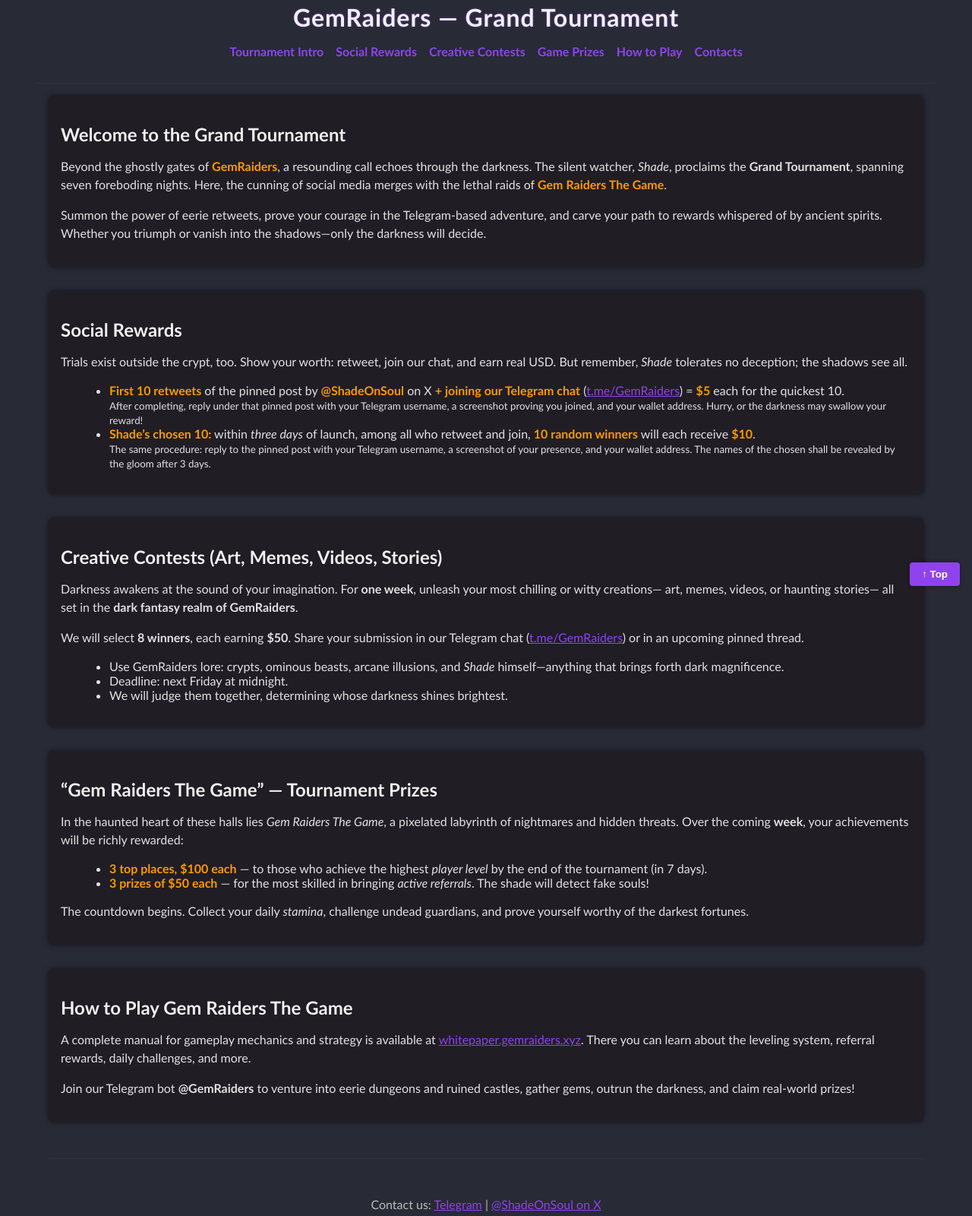
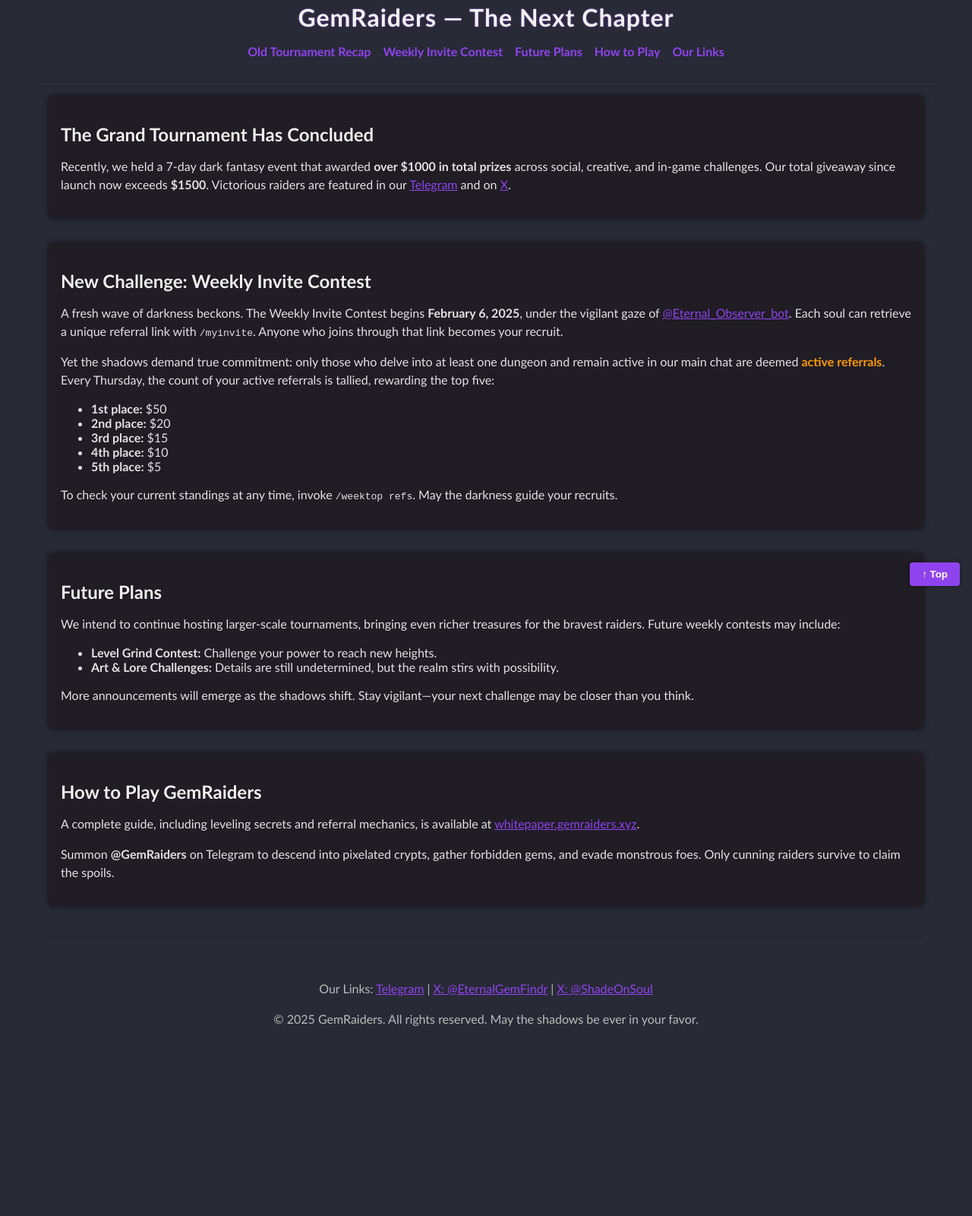
Before and after one commit to lamerdev/quest, a plain HTML site: page index.html in a window 1280 px wide. Shown: the part 13-1613 px from the top of the page at 76% size. After the commit the page ends 1414 px from the top, so only its background shows below. Drawn offline with Linux system fonts and the light colour scheme.

Commit message:
Update index.html

```diff
--- a/index.html
+++ b/index.html
@@ -4,7 +4,7 @@
   <meta charset="UTF-8">
   <!-- Ensures mobile/tablet responsiveness -->
   <meta name="viewport" content="width=device-width, initial-scale=1.0">
-  <title>GemRaiders — Grand Tournament (Dark Fantasy, Pixel Style)</title>
+  <title>GemRaiders — The Next Chapter</title>
   <style>
     /* ============================
        PIXELATED DARK-FANTASY THEME
@@ -94,14 +94,6 @@
       font-weight: bold;
     }
 
-    /* Lists */
-    ul {
-      margin-left: 1.5rem;
-    }
-    li strong {
-      color: var(--color-highlight);
-    }
-
     /* Footer */
     footer {
       border-top: 1px solid var(--color-border);
@@ -143,144 +135,96 @@
 <body>
 
 <header>
-  <h1>GemRaiders — Grand Tournament</h1>
+  <h1>GemRaiders — The Next Chapter</h1>
   <nav>
     <ul>
-      <li onclick="scrollToSection('intro')">Tournament Intro</li>
-      <li onclick="scrollToSection('social')">Social Rewards</li>
-      <li onclick="scrollToSection('creative')">Creative Contests</li>
-      <li onclick="scrollToSection('game')">Game Prizes</li>
+      <!-- Navigation triggers scroll to specific sections -->
+      <li onclick="scrollToSection('grand-tournament')">Old Tournament Recap</li>
+      <li onclick="scrollToSection('weekly-invite')">Weekly Invite Contest</li>
+      <li onclick="scrollToSection('future-plans')">Future Plans</li>
       <li onclick="scrollToSection('manual')">How to Play</li>
-      <li onclick="scrollToSection('footer')">Contacts</li>
+      <li onclick="scrollToSection('footer')">Our Links</li>
     </ul>
   </nav>
 </header>
 
 <main>
 
-  <!-- INTRO Section -->
-  <section id="intro" class="section">
-    <h2>Welcome to the Grand Tournament</h2>
+  <!-- GRAND TOURNAMENT RECAP -->
+  <section id="grand-tournament" class="section">
+    <h2>The Grand Tournament Has Concluded</h2>
     <p>
-      Beyond the ghostly gates of <span class="highlight">GemRaiders</span>,
-      a resounding call echoes through the darkness.
-      The silent watcher, <em>Shade</em>, proclaims the
-      <strong>Grand Tournament</strong>, spanning seven foreboding nights.
-      Here, the cunning of social media merges with the lethal raids of
-      <span class="highlight">Gem Raiders The Game</span>.
-    </p>
-    <p>
-      Summon the power of eerie retweets, prove your courage
-      in the Telegram-based adventure, and carve your path to rewards
-      whispered of by ancient spirits. Whether you triumph or vanish
-      into the shadows—only the darkness will decide.
+      Recently, we held a 7-day dark fantasy event that awarded
+      <strong>over $1000 in total prizes</strong> across social, creative,
+      and in-game challenges. Our total giveaway since launch now
+      exceeds <strong>$1500</strong>. Victorious raiders are featured in our
+      <a href="https://t.me/GemRaiders" target="_blank" style="color: var(--color-accent);">Telegram</a>
+      and on
+      <a href="https://x.com/ShadeOnSoul" target="_blank" style="color: var(--color-accent);">X</a>.
     </p>
   </section>
 
-  <!-- SOCIAL REWARDS Section -->
-  <section id="social" class="section">
-    <h2>Social Rewards</h2>
+  <!-- WEEKLY INVITE CONTEST -->
+  <section id="weekly-invite" class="section">
+    <h2>New Challenge: Weekly Invite Contest</h2>
     <p>
-      Trials exist outside the crypt, too. Show your worth: retweet, join our chat,
-      and earn real USD. But remember, <em>Shade</em> tolerates no deception;
-      the shadows see all.
+      A fresh wave of darkness beckons. The Weekly Invite Contest begins
+      <strong>February 6, 2025</strong>, under the vigilant gaze of
+      <a href="https://t.me/Eternal_Observer_bot" target="_blank" style="color: var(--color-accent);">@Eternal_Observer_bot</a>.
+      Each soul can retrieve a unique referral link with <code>/myinvite</code>.
+      Anyone who joins through that link becomes your recruit.
+    </p>
+    <p>
+      Yet the shadows demand true commitment: only those who delve into at
+      least one dungeon and remain active in our main chat are deemed
+      <span class="highlight">active referrals</span>. Every Thursday,
+      the count of your active referrals is tallied, rewarding the top five:
     </p>
     <ul>
-      <li>
-        <strong>First 10 retweets</strong> of the pinned post by
-        <span class="highlight">@ShadeOnSoul</span> on X
-        <strong>+ joining our Telegram chat</strong>
-        (<a href="https://t.me/GemRaiders" target="_blank" style="color: var(--color-accent);">t.me/GemRaiders</a>)
-        = <strong>$5</strong> each for the quickest 10.
-        <br>
-        <small>
-          After completing, reply under that pinned post with your Telegram username,
-          a screenshot proving you joined, and your wallet address.
-          Hurry, or the darkness may swallow your reward!
-        </small>
-      </li>
-      <li>
-        <strong>Shade’s chosen 10:</strong>
-        within <em>three days</em> of launch, among all who retweet and join,
-        <strong>10 random winners</strong> will each receive
-        <strong>$10</strong>.
-        <br>
-        <small>
-          The same procedure: reply to the pinned post with your Telegram username,
-          a screenshot of your presence, and your wallet address.
-          The names of the chosen shall be revealed by the gloom after 3 days.
-        </small>
-      </li>
+      <li><strong>1st place:</strong> $50</li>
+      <li><strong>2nd place:</strong> $20</li>
+      <li><strong>3rd place:</strong> $15</li>
+      <li><strong>4th place:</strong> $10</li>
+      <li><strong>5th place:</strong> $5</li>
     </ul>
+    <p>
+      To check your current standings at any time, invoke <code>/weektop refs</code>.
+      May the darkness guide your recruits.
+    </p>
   </section>
 
-  <!-- CREATIVE CONTESTS Section -->
-  <section id="creative" class="section">
-    <h2>Creative Contests (Art, Memes, Videos, Stories)</h2>
+  <!-- FUTURE PLANS SECTION -->
+  <section id="future-plans" class="section">
+    <h2>Future Plans</h2>
     <p>
-      Darkness awakens at the sound of your imagination.
-      For <strong>one week</strong>, unleash your most chilling or witty creations—
-      art, memes, videos, or haunting stories— all set in the
-      <strong>dark fantasy realm of GemRaiders</strong>.
-    </p>
-    <p>
-      We will select <strong>8 winners</strong>, each earning <strong>$50</strong>.
-      Share your submission in our Telegram chat
-      (<a href="https://t.me/GemRaiders" target="_blank" style="color: var(--color-accent);">t.me/GemRaiders</a>)
-      or in an upcoming pinned thread.
+      We intend to continue hosting larger-scale tournaments,
+      bringing even richer treasures for the bravest raiders.
+      Future weekly contests may include:
     </p>
     <ul>
-      <li>Use GemRaiders lore: crypts, ominous beasts, arcane illusions,
-          and <em>Shade</em> himself—anything that brings forth dark magnificence.</li>
-      <li>Deadline: next Friday at midnight.</li>
-      <li>We will judge them together, determining whose darkness shines brightest.</li>
-    </ul>
-  </section>
-
-  <!-- THE GAME PRIZES Section -->
-  <section id="game" class="section">
-    <h2>“Gem Raiders The Game” — Tournament Prizes</h2>
-    <p>
-      In the haunted heart of these halls lies
-      <em>Gem Raiders The Game</em>,
-      a pixelated labyrinth of nightmares and hidden threats.
-      Over the coming <strong>week</strong>, your achievements will be richly rewarded:
-    </p>
-    <ul>
-      <li>
-        <strong>3 top places, $100 each</strong> —
-        to those who achieve the highest <em>player level</em>
-        by the end of the tournament (in 7 days).
-      </li>
-      <li>
-        <strong>3 prizes of $50 each</strong> —
-        for the most skilled in bringing <em>active referrals</em>.
-        The shade will detect fake souls!
-      </li>
+      <li><strong>Level Grind Contest:</strong> Challenge your power to reach new heights.</li>
+      <li><strong>Art & Lore Challenges:</strong> Details are still undetermined,
+        but the realm stirs with possibility.</li>
     </ul>
     <p>
-      The countdown begins. Collect your daily
-      <em>stamina</em>, challenge undead guardians,
-      and prove yourself worthy of the darkest fortunes.
+      More announcements will emerge as the shadows shift.
+      Stay vigilant—your next challenge may be closer than you think.
     </p>
   </section>
 
   <!-- HOW TO PLAY / MANUAL Section -->
   <section id="manual" class="section">
-    <h2>How to Play Gem Raiders The Game</h2>
+    <h2>How to Play GemRaiders</h2>
     <p>
-      A complete manual for gameplay mechanics and strategy
+      A complete guide, including leveling secrets and referral mechanics,
       is available at
       <a href="https://whitepaper.gemraiders.xyz" target="_blank" style="color: var(--color-accent);">
       whitepaper.gemraiders.xyz</a>.
-      There you can learn about the leveling system, referral rewards,
-      daily challenges, and more.
     </p>
     <p>
-      Join our Telegram bot
-      <strong>@GemRaiders</strong> to venture into eerie dungeons and
-      ruined castles, gather gems, outrun the darkness,
-      and claim real-world prizes!
+      Summon <strong>@GemRaiders</strong> on Telegram to descend into pixelated crypts,
+      gather forbidden gems, and evade monstrous foes.
+      Only cunning raiders survive to claim the spoils.
     </p>
   </section>
 
@@ -288,13 +232,14 @@
 
 <footer id="footer">
   <p>
-    Contact us:
+    Our Links:
     <a href="https://t.me/GemRaiders" target="_blank" style="color: var(--color-accent);">Telegram</a> |
-    <a href="https://x.com/ShadeOnSoul" target="_blank" style="color: var(--color-accent);">@ShadeOnSoul on X</a>
+    <a href="https://x.com/EternalGemFindr" target="_blank" style="color: var(--color-accent);">X: @EternalGemFindr</a> |
+    <a href="https://x.com/ShadeOnSoul" target="_blank" style="color: var(--color-accent);">X: @ShadeOnSoul</a>
   </p>
   <p>
-    &copy; 2023 GemRaiders. All rights reserved.
-    The darkness is always near.
+    &copy; 2025 GemRaiders. All rights reserved.
+    May the shadows be ever in your favor.
   </p>
 </footer>
 
@@ -302,7 +247,7 @@
 <button class="btn-top" onclick="scrollToTop()">↑ Top</button>
 
 <script>
-  // Scroll to a specific section
+  // Scroll to a specific section by ID
   function scrollToSection(sectionId) {
     const element = document.getElementById(sectionId);
     if (element) {
@@ -310,7 +255,7 @@
     }
   }
 
-  // Scroll back to top
+  // Scroll back to the top of the page
   function scrollToTop() {
     window.scrollTo({ top: 0, behavior: 'smooth' });
   }
```
